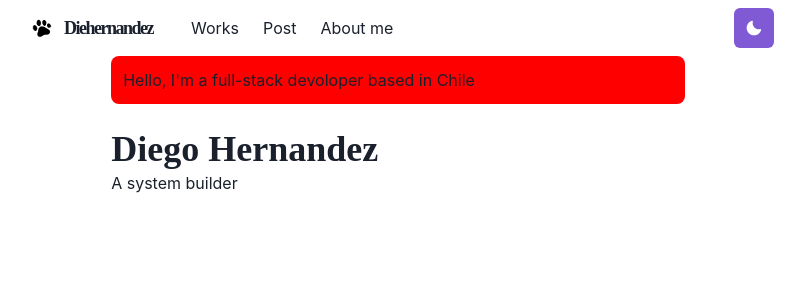
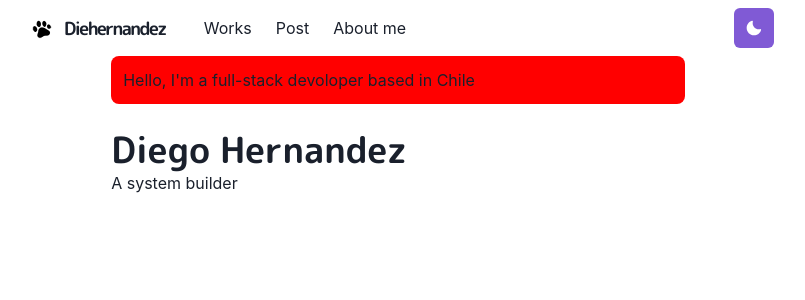
Before and after one commit to diehernandez/portfolio-v2, a Next.js app: page / in a window 1280 px wide. Shown: the top 300 px of the page, without its empty margins (242-1047 px from the left). Built offline with nearby package versions, Linux system fonts and the light colour scheme.

Commit message:
styles: add styled fonts

```diff
--- /dev/null
+++ b/components/fonts.js
@@ -0,0 +1,11 @@
+import { Global } from '@emotion/react'
+
+const Fonts = () => (
+    <Global
+        styles={`
+        @import url("https://fonts.googleapis.com/css2?family=M+PLUS+Rounded+1c:wght@300;700&display=swap");
+        `}
+    />
+)
+
+export default Fonts
--- a/pages/_app.js
+++ b/pages/_app.js
@@ -1,9 +1,11 @@
 import { ChakraProvider } from '@chakra-ui/react'
 import Layout from '../components/layouts/main'
+import Fonts from '../components/fonts'
 import theme from '../lib/theme'
 const Website = ({ Component, pageProps, router }) => {
     return(
         <ChakraProvider theme={theme}>
+            <Fonts/>
             <Layout router={router}>
                 <Component {...pageProps} key={router.route} />
             </Layout>
```
